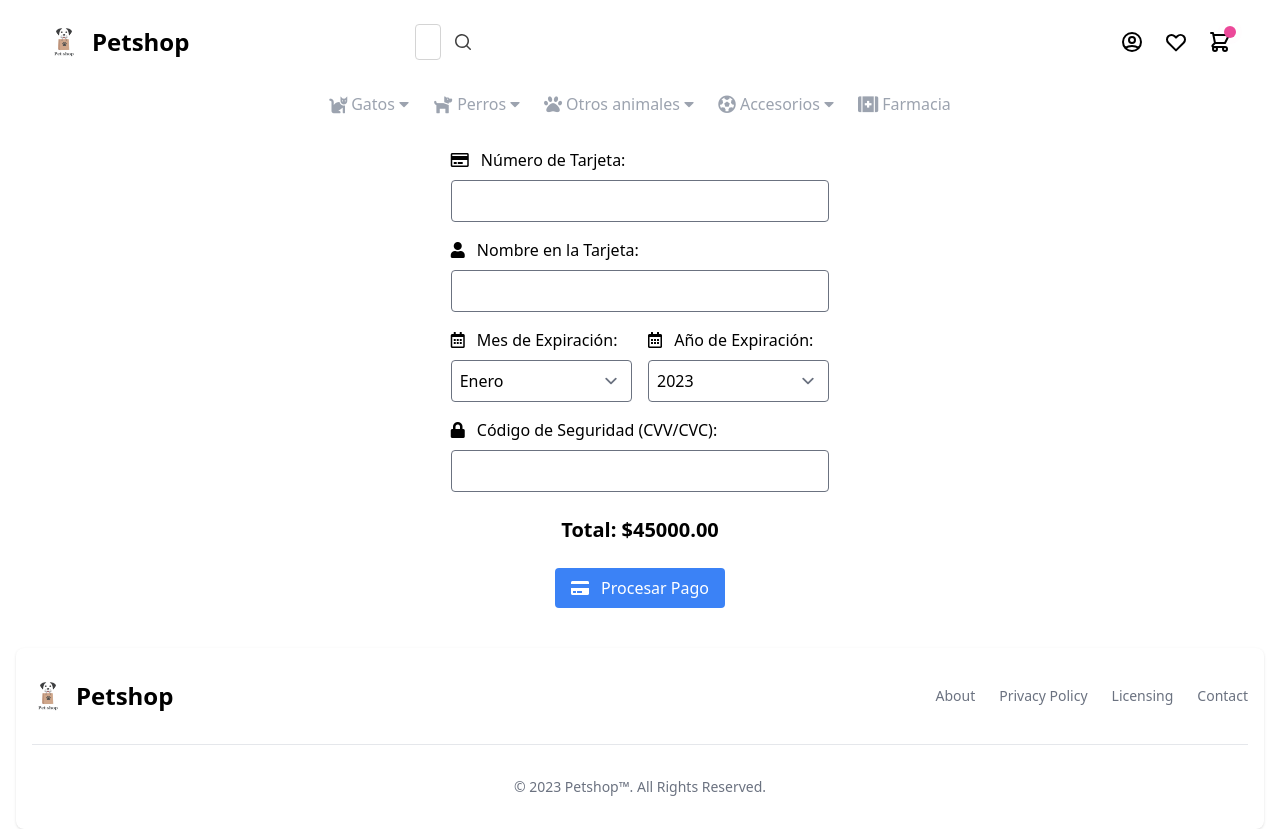
After one commit to Juejuex/Petshop, a Django app: page /pago/ in a window 1280 px wide. The commit adds this page. Run offline with Django 4.2, Linux system fonts and the light colour scheme; a user stored in the database is signed in; data comes from the database, SQL or seed files in the repository; both versions use the stored data as it was after the commit; style sheets or scripts are compiled from the project's sources; some libraries are stand-ins or nearby versions.

Commit message:
desarrollo index, pago, etc..

```diff
--- a/core/templates/base.html
+++ b/core/templates/base.html
@@ -16,15 +16,38 @@
             <img src="{% static 'img/logo.png' %}" class="h-8 mr-3" alt="Flowbite Logo" />
             <span class="self-center text-2xl font-semibold whitespace-nowrap">Petshop</span>
           </a>
-      <!--search -->
+      <!--search           -->
             <div class="flex justify-center items-center mx-4 w-full">
-                <div class="flex-grow flex items-center pl-60">
-                <input type="text" class="w-2/3 px-4 py-2 border border-gray-300 rounded-l-md focus:ring-2 focus:ring-gray-500 focus:border-transparent" placeholder="Search...">
-                <button class="bg-gray-400 text-white px-4 py-2 rounded-r-md hover:bg-gray-600">
-                    <i class="fa fa-search"></i>
-                </button>
+              <div class="flex-grow flex items-center pl-60">
+                <div class="flex items-center">
+                  <input
+                  type="search"
+                  class="relative m-0 block w-[1px] min-w-0 flex-auto rounded border border-solid border-neutral-300 bg-transparent bg-clip-padding px-3 py-[0.25rem] text-base font-normal leading-[1.6] text-neutral-700 outline-none transition duration-200 ease-in-out focus:z-[3] focus:border-primary focus:text-neutral-700 focus:shadow-[inset_0_0_0_1px_rgb(59,113,202)] focus:outline-none dark:border-neutral-600 dark:text-neutral-200 dark:placeholder:text-neutral-200 dark:focus:border-primary"
+                  placeholder="Search"
+                  aria-label="Search"
+                  aria-describedby="button-addon2" />
+
+                <!--Search icon-->
+                <span
+                  class="input-group-text flex items-center whitespace-nowrap rounded px-3 py-1.5 text-center text-base font-normal text-neutral-700 dark:text-neutral-200"
+                  id="basic-addon2">
+                  <svg
+                    xmlns="http://www.w3.org/2000/svg"
+                    viewBox="0 0 20 20"
+                    fill="currentColor"
+                    class="h-5 w-5">
+                    <path
+                      fill-rule="evenodd"
+                      d="M9 3.5a5.5 5.5 0 100 11 5.5 5.5 0 000-11zM2 9a7 7 0 1112.452 4.391l3.328 3.329a.75.75 0 11-1.06 1.06l-3.329-3.328A7 7 0 012 9z"
+                      clip-rule="evenodd" />
+                  </svg>
+                </span>
                 </div>
+              </div>
             </div>
+
+
+            <div id="search-results" class="mt-4"></div>
 
 
             <!-- Header Icons -->
@@ -175,44 +198,26 @@
             <div class="absolute hidden bg-white mt-1 py-2 w-32 shadow-md">
               <ul>
                 <li>
-                  <a href="#" class="block px-4 py-2 hover:bg-gray-100">Juguetes</a>
+                  <a href="{% url 'productos_por_categoria_marca' categoria_nombre='Accesorios' marca_nombre='Juguetes' %}" class="block px-4 py-2 hover:bg-gray-100">Juguetes</a>
                 </li>
                 <li>
-                  <a href="#" class="block px-4 py-2 hover:bg-gray-100">Collares</a>
+                  <a href="{% url 'productos_por_categoria_marca' categoria_nombre='Accesorios' marca_nombre='Collares' %}" class="block px-4 py-2 hover:bg-gray-100">Collares</a>
                 </li>
                 <li>
-                  <a href="#" class="block px-4 py-2 hover:bg-gray-100">Platos</a>
+                  <a href="{% url 'productos_por_categoria_marca' categoria_nombre='Accesorios' marca_nombre='Platos' %}" class="block px-4 py-2 hover:bg-gray-100">Platos</a>
                 </li>
                 <li>
-                    <a href="#" class="block px-4 py-2 hover:bg-gray-100">Camas</a>
+                    <a href="{% url 'productos_por_categoria_marca' categoria_nombre='Accesorios' marca_nombre='Camas' %}" class="block px-4 py-2 hover:bg-gray-100">Camas</a>
                 </li>
               </ul>
             </div>
           </div>
-          <div class="relative inline-block dropdown">
-            <a href="#" class="flex items-center hover:text-gray-600">
+          <div class="relative inline-block">
+            <a href="{% url 'productos_por_categoria' categoria='Farmacia' %}" class="flex items-center hover:text-gray-600">
               <i class="fas fa-first-aid text-lg mr-1"></i>
               Farmacia
-              <i class="fas fa-caret-down ml-1"></i>
             </a>
-            <div class="absolute hidden bg-white mt-1 py-2 w-32 shadow-md">
-              <ul>
-                <li>
-                  <a href="#" class="block px-4 py-2 hover:bg-gray-100">Antiparasitarios internos</a>
-                </li>
-                <li>
-                  <a href="#" class="block px-4 py-2 hover:bg-gray-100">Antiparasitarios externos</a>
-                </li>
-                <li>
-                  <a href="#" class="block px-4 py-2 hover:bg-gray-100">Cuidado oidos y ojos</a>
-                </li>
-                <li>
-                    <a href="#" class="block px-4 py-2 hover:bg-gray-100">Comportamiento</a>
-                </li>
-                <li>
-                    <a href="#" class="block px-4 py-2 hover:bg-gray-100">Medicamentos</a>
-                </li>
-              </ul>
+
             </div>
           </div>
         </div>
@@ -250,8 +255,9 @@
             <span class="block text-sm text-gray-500 sm:text-center">© 2023 <a href="https://flowbite.com/" class="hover:underline">Petshop™</a>. All Rights Reserved.</span>
         </div>
     </footer>
+    <script src="https://code.jquery.com/jquery-3.6.0.min.js"></script>
     <script src="{% static 'scripts/navbar.js' %}"></script>
-    <script src="{% static 'scripts/carrito.js' %}"></script>
-    <script src="https://code.jquery.com/jquery-3.6.0.min.js"></script>
+    <script src="{% static 'scripts/buscador.js' %}"></script>
+
 </body>
 </html>
--- a/core/templates/categoria.html
+++ b/core/templates/categoria.html
@@ -21,7 +21,7 @@
                         <h5 class="text-xl font-semibold tracking-tight text-gray-900">{{ producto.nombre }}</h5>
                     </a>
                     <div class="flex items-center justify-between">
-                        <span class="text-3xl font-bold text-gray-900">${{ producto.precio }}</span>
+                            <span class="text-3xl font-bold text-gray-900">${{ producto.precio }}</span>
                         {% if user.is_authenticated %}
                             <a href="{% url 'agregar_al_carrito' producto.id %}" class="text-white bg-blue-700 hover:bg-blue-800 focus:ring-4 focus:outline-none focus:ring-blue-300 font-medium rounded-lg text-sm px-5 py-2.5 text-center">Agregar al carrito</a>
                         {% else %}
@@ -35,6 +35,8 @@
         </div>
     {% endfor %}
 </div>
+
+
 
 <script>
     function mostrarMensaje() {
--- /dev/null
+++ b/core/templates/confirmacion_pago.html
@@ -0,0 +1,6 @@
+{% extends 'base.html' %}
+
+{% block content %}
+<h1 class="text-3xl font-semibold mb-6">¡Pago Exitoso!</h1>
+<p>Tu pago se ha procesado correctamente.</p>
+{% endblock %}
--- a/core/templates/peo.html
+++ /dev/null
@@ -1,6 +0,0 @@
-{% extends 'base.html'%}
-
-
-{% block contend%}
-<h1> PEOOOOOOOOOOO</h1>
-{% endblock %}
--- /dev/null
+++ b/core/templates/procesar_pago.html
@@ -0,0 +1,59 @@
+{% extends 'base.html'%}
+
+
+{% block content %}
+<div class="flex justify-center items-center  h-1/3">
+    <form method="post" action="/procesar_pago/" class="w-1/3 mx-auto p-6 ">
+        {% csrf_token %}
+        <label for="numero_tarjeta" class="block font-medium mb-2"><i class="far fa-credit-card mr-2"></i> Número de Tarjeta:</label>
+        <input type="text" id="numero_tarjeta" name="numero_tarjeta" required class="w-full p-2 border rounded">
+
+        <label for="nombre_tarjeta" class="block font-medium mt-4 mb-2"><i class="fas fa-user mr-2"></i> Nombre en la Tarjeta:</label>
+        <input type="text" id="nombre_tarjeta" name="nombre_tarjeta" required class="w-full p-2 border rounded">
+
+        <div class="flex justify-between mt-4">
+        <div class="w-1/2 pr-2">
+            <label for="expiracion_mes" class="block font-medium mb-2"><i class="far fa-calendar-alt mr-2"></i> Mes de Expiración:</label>
+            <select id="expiracion_mes" name="expiracion_mes" required class="w-full p-2 border rounded">
+            <option value="01">Enero</option>
+            <option value="02">Febrero</option>
+            <option value="03">Marzo</option>
+            <option value="04">Abril</option>
+            <option value="05">Mayo</option>
+            <option value="06">Junio</option>
+            <option value="07">Julio</option>
+            <option value="08">Agosto</option>
+            <option value="09">Septiembre</option>
+            <option value="10">Octubre</option>
+            <option value="11">Noviembre</option>
+            <option value="12">Diciembre</option>
+            </select>
+        </div>
+        <div class="w-1/2 pl-2">
+            <label for="expiracion_anio" class="block font-medium mb-2"><i class="far fa-calendar-alt mr-2"></i> Año de Expiración:</label>
+            <select id="expiracion_anio" name="expiracion_anio" required class="w-full p-2 border rounded">
+            <option value="2023">2023</option>
+            <option value="2024">2024</option>
+            <option value="2025">2025</option>
+            <option value="2026">2026</option>
+            <option value="2027">2027</option>
+            <option value="2028">2028</option>
+            <option value="2029">2029</option>
+            <option value="2030">2030</option>
+            </select>
+        </div>
+        </div>
+
+        <label for="codigo_seguridad" class="block font-medium mt-4 mb-2"><i class="fas fa-lock mr-2"></i> Código de Seguridad (CVV/CVC):</label>
+        <input type="text" id="codigo_seguridad" name="codigo_seguridad" required class="w-full p-2 border rounded">
+
+
+
+        <div class="text-center">
+            <p class="text-xl font-semibold mt-6">Total: ${{ total }}</p>
+            <button type="submit" class="mt-6 bg-blue-500 hover:bg-blue-600 text-white px-4 py-2 rounded"><i class="fas fa-credit-card mr-2"></i> Procesar Pago</button>
+        </div>
+    </form>
+</div>
+
+{% endblock %}
--- a/core/urls.py
+++ b/core/urls.py
@@ -1,4 +1,4 @@
-from django.urls import path
+from django.urls import path,re_path
 from . import views
 
 urlpatterns = [
@@ -8,12 +8,15 @@ urlpatterns = [
     path('register/', views.register, name='register'),
     path('profile/', views.profile, name='profile'),
     path('peo',views.peo, name='peo'),
-    path('producto/<str:categoria>/', views.productos_por_categoria, name='productos-por-categoria'),
+    path('producto/<str:categoria>/', views.productos_por_categoria, name='productos_por_categoria'),
     path('agregar_al_carrito/<int:producto_id>/', views.agregar_al_carrito, name='agregar_al_carrito'),
     path('ver_carrito/', views.ver_carrito, name='ver_carrito'),
     path('eliminar_producto/<int:item_id>/', views.eliminar_producto, name='eliminar_producto'),
     path('cambiar_cantidad/<int:item_id>/<int:nueva_cantidad>/', views.cambiar_cantidad, name='cambiar_cantidad'),
+    path('productos/<str:categoria_nombre>/<str:marca_nombre>/', views.productos_por_categoria_marca, name='productos_por_categoria_marca'),
     path('productos/<str:animal_nombre>/', views.productos_por_animal, name='productos_por_animal'),
     path('producto/<str:animal_nombre>/<str:categoria_nombre>/', views.producto_animal_categoria, name='producto_animal_categoria'),
-    path('producto/<str:categoria_nombre>/<str:marca_nombre>/', views.productos_por_categoria_marca, name='productos_por_categoria_marca'),
+    path('pago/',views.procesar_pago, name='payment'),
+
+
 ]
--- a/core/views.py
+++ b/core/views.py
@@ -1,10 +1,40 @@
 from django.shortcuts import render,redirect,get_object_or_404
-from django.contrib.auth import authenticate, login
+from django.contrib.auth import authenticate, login,logout
 from django.contrib.auth.models import User
 from django.db.utils import IntegrityError
-from django.contrib.auth import logout
 from .models import *
 from django.http import JsonResponse
+from django.template.loader import render_to_string
+
+
+#Carrito
+
+
+def ver_carrito(request):
+    items = ItemCarrito.objects.filter(usuario=request.user)
+    total = sum(item.producto.precio * item.cantidad for item in items)
+    return render(request, 'ver_carrito.html', {'items': items, 'total': total})
+
+
+def agregar_al_carrito(request, producto_id):
+    producto = get_object_or_404(Producto, pk=producto_id)
+
+
+    item, created = ItemCarrito.objects.get_or_create(
+        producto=producto,
+        usuario=request.user,
+        defaults={'cantidad': 1}
+    )
+    if not created:
+        item.cantidad += 1
+        item.save()
+
+    return redirect('ver_carrito')
+
+def eliminar_producto(request, item_id):
+    item = get_object_or_404(ItemCarrito, id=item_id, usuario=request.user)
+    item.delete()
+    return redirect('ver_carrito')
 
 def cambiar_cantidad(request, item_id, nueva_cantidad):
     item = get_object_or_404(ItemCarrito, id=item_id, usuario=request.user)
@@ -20,19 +50,10 @@ def cambiar_cantidad(request, item_id, nueva_cantidad):
 
     return JsonResponse({'success': True})
 
-def index(request):
-    categoria_alimento = Categoria.objects.get(nombre='Alimento')
-    productos_alimento = Producto.objects.filter(categorias=categoria_alimento)
-    oferta = "¡Oferta especial! 10% de descuento en todos los alimentos"
-    return render(request, 'index.html', {'productos_alimento': productos_alimento, 'oferta': oferta})
 
-def peo(request):
-    return render(request, 'peo.html')
 
-def productos_por_categoria(request, categoria):
-    productos = Producto.objects.filter(categorias__nombre=categoria)
-    return render(request, 'categoria.html', {'productos': productos, 'categoria': categoria})
 
+#Manejo Cuentas
 
 def inicio_sesion(request):
     if request.method == 'POST':
@@ -111,32 +132,12 @@ def profile(request):
     return render(request, 'profile.html')
 
 
-def agregar_al_carrito(request, producto_id):
-    producto = get_object_or_404(Producto, pk=producto_id)
 
+#Productos
 
-    item, created = ItemCarrito.objects.get_or_create(
-        producto=producto,
-        usuario=request.user,
-        defaults={'cantidad': 1}
-    )
-    if not created:
-        item.cantidad += 1
-        item.save()
-
-    return redirect('ver_carrito')
-
-
-def ver_carrito(request):
-    items = ItemCarrito.objects.filter(usuario=request.user)
-    total = sum(item.producto.precio * item.cantidad for item in items)
-    return render(request, 'ver_carrito.html', {'items': items, 'total': total})
-
-
-def eliminar_producto(request, item_id):
-    item = get_object_or_404(ItemCarrito, id=item_id, usuario=request.user)
-    item.delete()
-    return redirect('ver_carrito')
+def productos_por_categoria(request, categoria):
+    productos = Producto.objects.filter(categorias__nombre=categoria)
+    return render(request, 'categoria.html', {'productos': productos, 'categoria': categoria})
 
 def producto_animal_categoria(request, animal_nombre, categoria_nombre):
     animal = get_object_or_404(Animal, nombre=animal_nombre)
@@ -145,7 +146,6 @@ def producto_animal_categoria(request, animal_nombre, categoria_nombre):
     productos = Producto.objects.filter(animal=animal, categorias=categoria)
 
     return render(request, 'categoria.html', {'productos': productos})
-
 
 def productos_por_animal(request, animal_nombre):
     animal = get_object_or_404(Animal, nombre=animal_nombre)
@@ -160,3 +160,27 @@ def productos_por_categoria_marca(request, categoria_nombre, marca_nombre):
     productos = Producto.objects.filter(categorias=categoria, marca=marca)
 
     return render(request, 'categoria.html', {'productos': productos, 'categoria': categoria, 'marca': marca})
+
+
+
+#Pago
+def procesar_pago(request):
+    items = ItemCarrito.objects.filter(usuario=request.user)
+    total = sum(item.producto.precio * item.cantidad for item in items)
+
+    return render(request, 'procesar_pago.html', {'items': items, 'total': total})
+
+def confirmacion_pago(request):
+
+    return render(request, 'confirmacion_pago.html')
+
+
+#Templates
+def index(request):
+    categoria_alimento = Categoria.objects.get(nombre='Alimento')
+    productos_alimento = Producto.objects.filter(categorias=categoria_alimento)
+    oferta = "¡Oferta especial! 10% de descuento en todos los alimentos"
+    return render(request, 'index.html', {'productos_alimento': productos_alimento, 'oferta': oferta})
+
+def peo(request):
+    return render(request, 'peo.html')
--- /dev/null
+++ b/static/scripts/buscador.js
@@ -0,0 +1,19 @@
+$(document).ready(function () {
+    const searchInput = $('#search-input');
+    const searchResults = $('#search-results');
+
+    searchInput.on('input', function () {
+      const query = searchInput.val();
+      if (query.length >= 3) {
+        $.ajax({
+          url: '/buscar-productos/',  // Cambia esto a la URL de tu vista de búsqueda
+          data: { query: query },
+          success: function (data) {
+            searchResults.html(data);
+          }
+        });
+      } else {
+        searchResults.empty();
+      }
+    });
+  });
```
Also changed, not shown: core/templates/index.html (+56 -0 lines), core/templates/ver_carrito.html (+8 -5 lines), static/scripts/carrito.js (+34 -11 lines), db.sqlite3, static/img/gato.png (added), static/img/hamster.png (added), static/img/nemo.png (added), static/img/pajaro.png (added), static/img/perro.png (added), static/img/tortuga.png (added).
